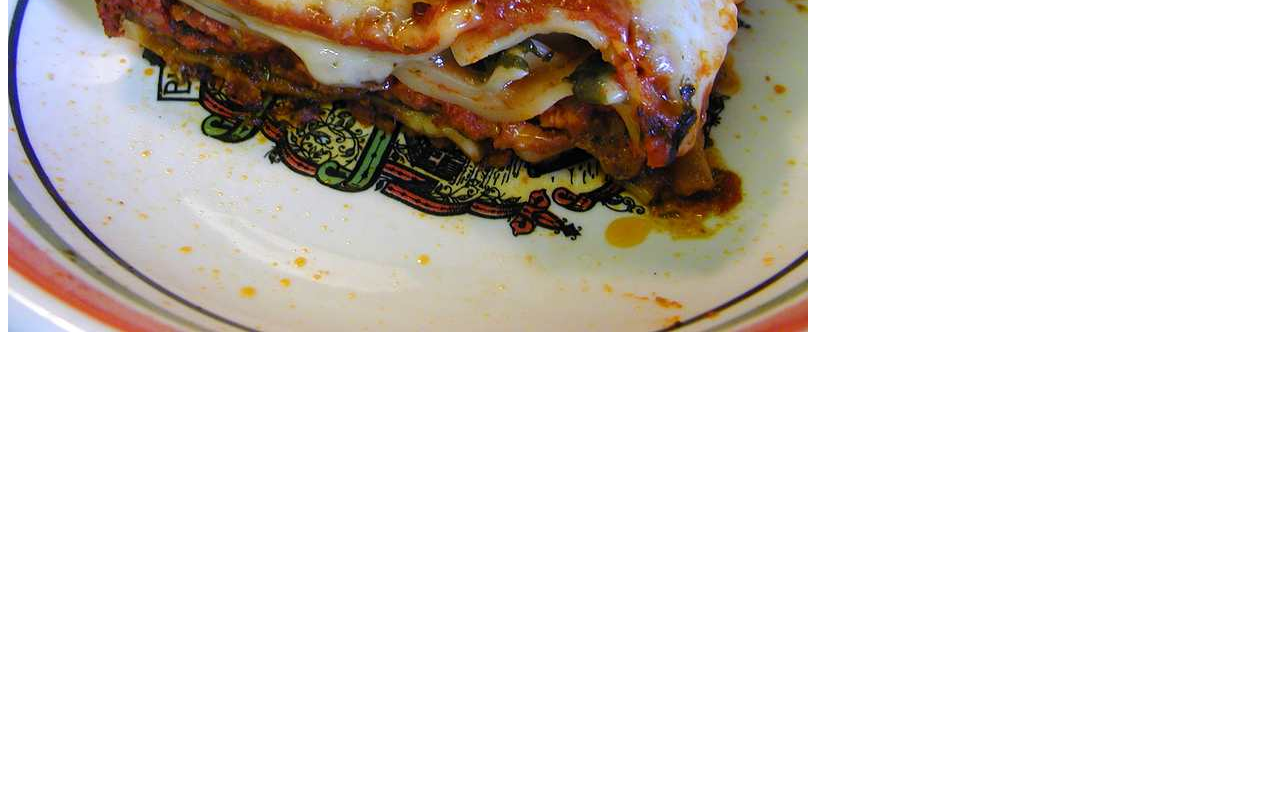
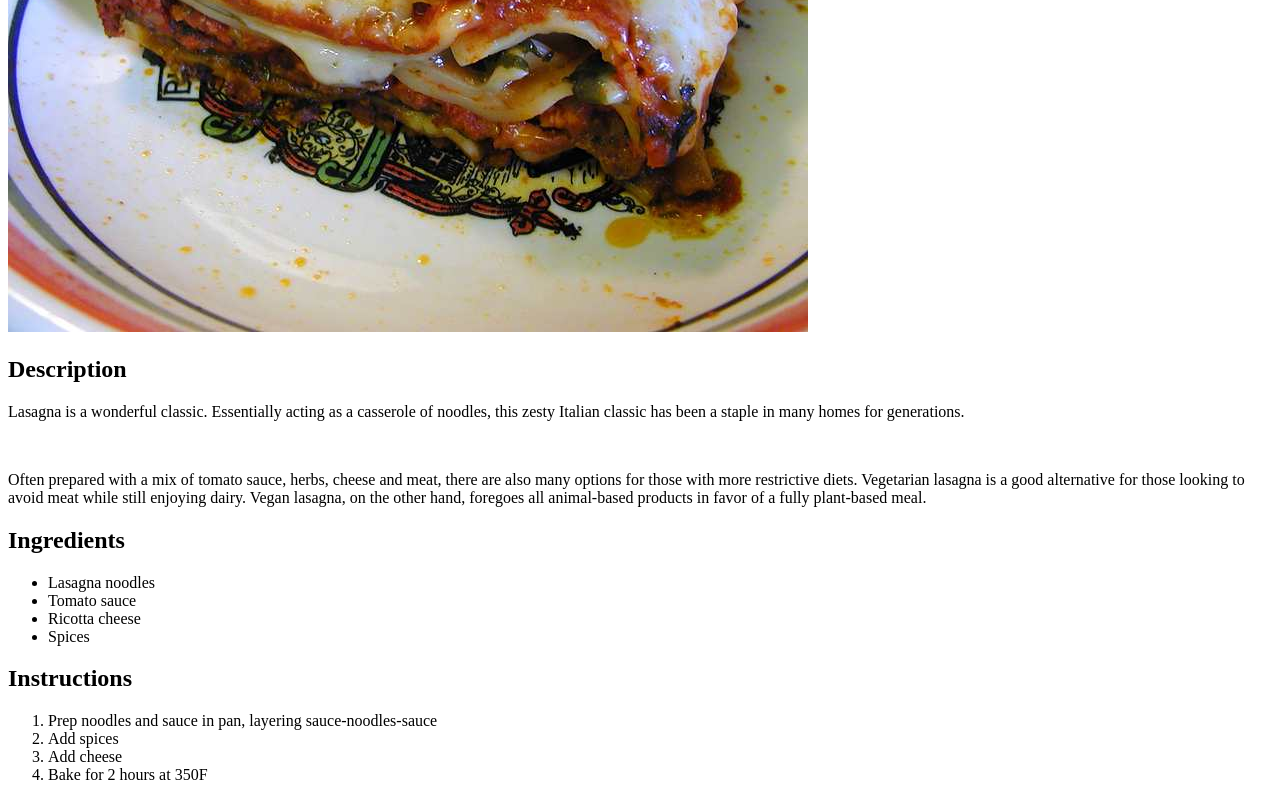
Before and after one commit to Gadzooks1123/odin-recipes, a plain HTML site: page recipes/lasagna.html in a window 1280 px wide. Shown: the part 348-1148 px from the top of the page. Before the commit the page ends 800 px from the top, so only its background shows below. Drawn offline with Linux system fonts and the light colour scheme.

Commit message:
Filled out lasagna.html
-Created body contents, using basic HTML elements
-Did some readability editing (add line spaces) throughout
project

```diff
--- a/recipes/lasagna.html
+++ b/recipes/lasagna.html
@@ -3,13 +3,35 @@
 <html lang="en">
 
     <head>
+
         <title>Odin Lasagna</title>
         <meta charset="utf-8">
+
     </head>
 
     <body>
+
         <h1>Lasagna</h1>
         <img src="../images/lasagna.jpg" alt="Lasagna Pic">
+        <h2>Description</h2>
+        <p>Lasagna is a wonderful classic. Essentially acting as a casserole of noodles, this zesty Italian classic has been a staple in many homes for generations.</p>
+        <br>
+        <p>Often prepared with a mix of tomato sauce, herbs, cheese and meat, there are also many options for those with more restrictive diets. Vegetarian lasagna is a good alternative for those looking to avoid meat while still enjoying dairy. Vegan lasagna, on the other hand, foregoes all animal-based products in favor of a fully plant-based meal.</p>
+        <h2>Ingredients</h2>
+        <ul>
+            <li>Lasagna noodles</li>
+            <li>Tomato sauce</li>
+            <li>Ricotta cheese</li>
+            <li>Spices</li>
+        </ul>
+        <h2>Instructions</h2>
+        <ol>
+            <li>Prep noodles and sauce in pan, layering sauce-noodles-sauce</li>
+            <li>Add spices</li>
+            <li>Add cheese</li>
+            <li>Bake for 2 hours at 350F</li>
+        </ol>
+
     </body>
 
 </html>
```
Also changed, not shown: index.html (+3 -1 lines).
